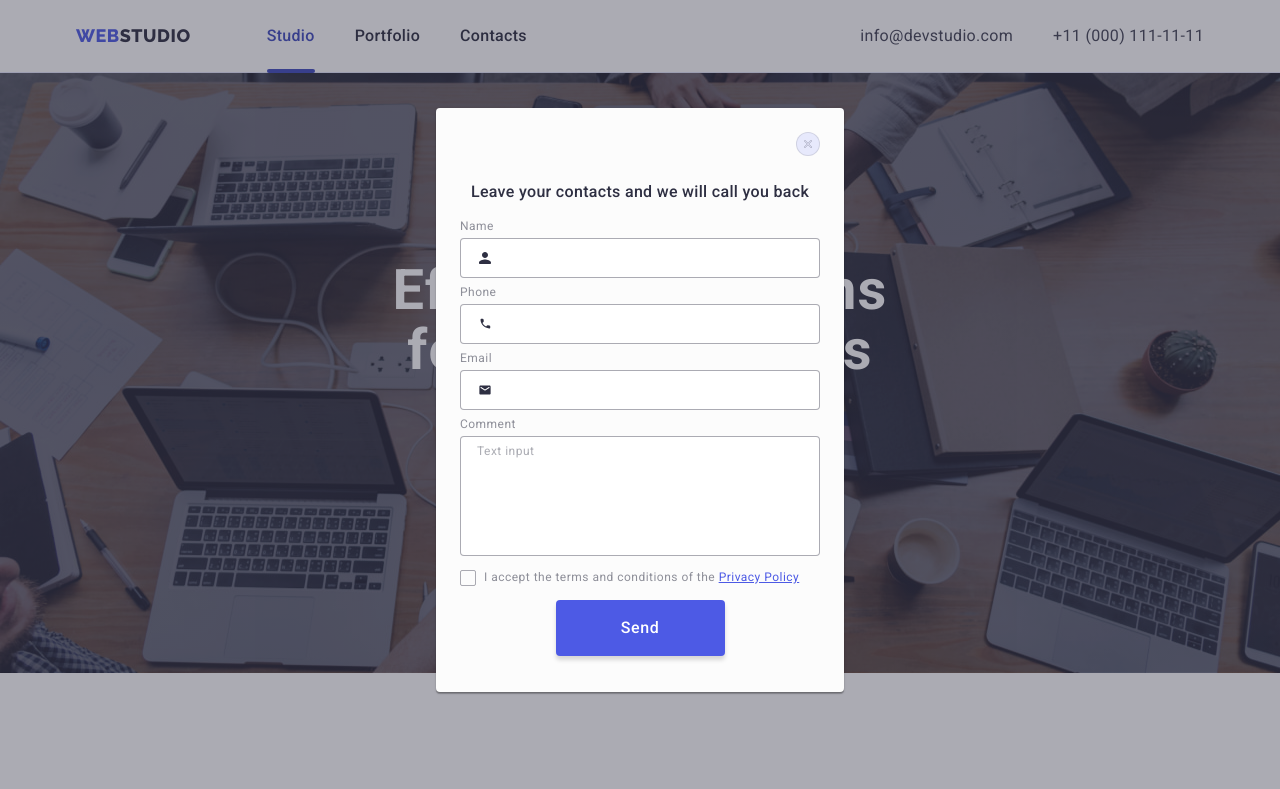
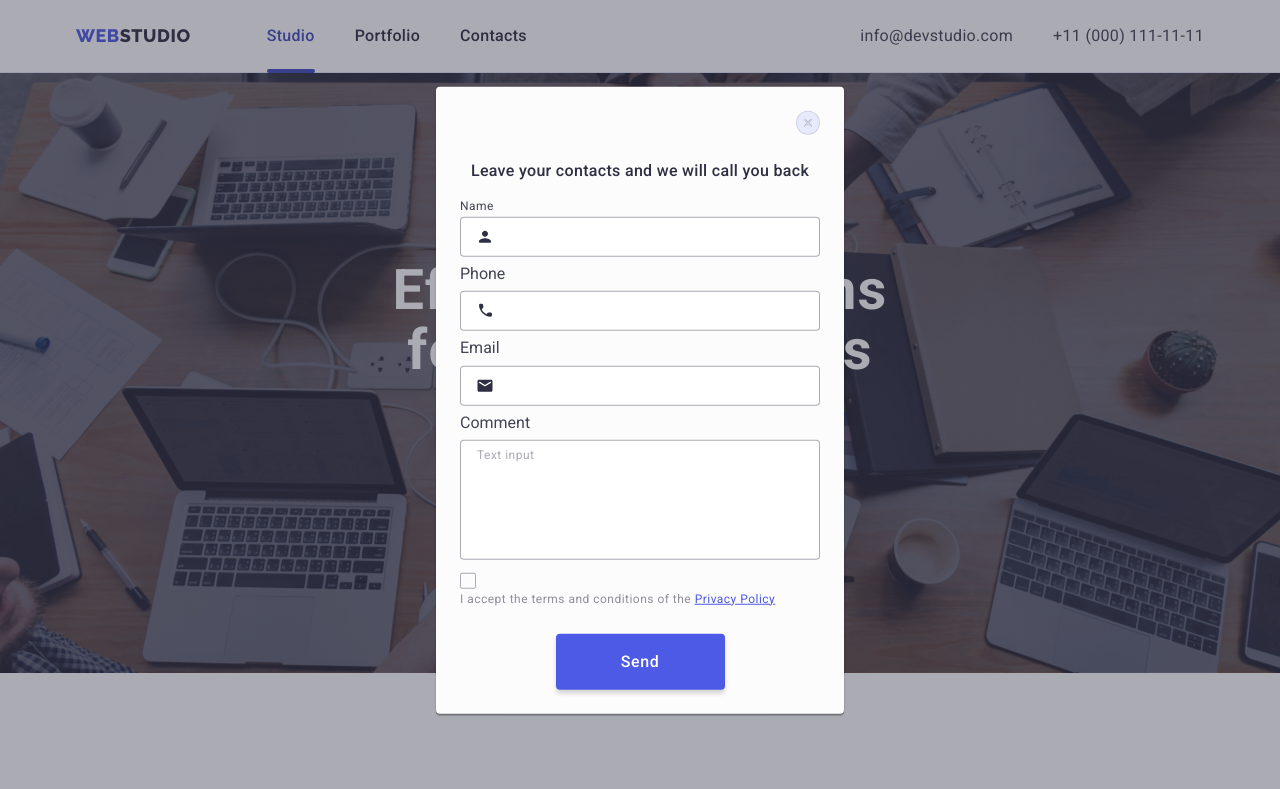
Before and after one commit to Olexandr1703/goit-markup-hw-05, a plain HTML site: page index.html in a window 1280 px wide. Both pictures are taken after a click on the button "Order Service". Shown: the top 789 px of the page. Drawn offline with nearby package versions, Linux system fonts and the light colour scheme; files whose address does not match are found by name.

Commit message:
goit-markup-hw-05

```diff
--- a/css/styles.css
+++ b/css/styles.css
@@ -809,10 +809,25 @@ button {
 .modal-form {
 }
 .modal-form-field {
-  position: relative;
   display: block;
   margin-bottom: 8px;
 }
+
+.modal-form-name {
+  display: block;
+  font-size: 12px;
+  font-family: Roboto;
+  font-weight: 400;
+  line-height: 1.17;
+  letter-spacing: 0.48px;
+  color: var(--clients-borderl);
+  margin-bottom: 4px;
+}
+
+.input-field {
+  position: relative;
+}
+
 .modal-form-label {
   display: block;
   margin-bottom: 4px;
@@ -825,11 +840,17 @@ button {
 .modal-form-input {
   width: 100%;
   height: 40px;
-  padding: 0 38px;
+  padding-left: 38px;
   border-radius: 4px;
   outline: transparent;
+  appearance: none;
+  color: var(--main-black-cl);
   transition: border-color 250ms cubic-bezier(0.4, 0, 0.2, 1);
   border: 1px solid var(--modal-windov-bg);
+}
+
+.checkbox-container {
+  margin-bottom: 24px;
 }
 
 .modal-form-input:focus {
@@ -841,11 +862,10 @@ button {
 }
 
 .modal-form-icon {
-  align-items: center;
-  justify-content: center;
   position: absolute;
-  bottom: 11px;
   left: 16px;
+  top: 50%;
+  transform: translateY(-50%);
   fill: var(--main-dark-cl);
   transition: fill 250ms cubic-bezier(0.4, 0, 0.2, 1);
 }
@@ -884,6 +904,7 @@ button {
   display: flex;
   align-items: center;
   justify-content: center;
+  fill: transparent;
   width: 16px;
   height: 16px;
   border-radius: 2px;
@@ -901,6 +922,7 @@ button {
 }
 
 .modal-form-checkbox-icon {
+  opacity: 0;
 }
 
 .modal-form-agreement-desc {
@@ -923,6 +945,15 @@ button {
 
 .modal-form-div {
   margin-bottom: 8px;
+}
+
+.pp-text {
+  color: var(--clients-border);
+  font-size: 12px;
+  font-style: normal;
+  font-weight: 400;
+  line-height: 1.17;
+  letter-spacing: 0.04em;
 }
 /*footer subscribe*/
 
--- a/index.html
+++ b/index.html
@@ -528,41 +528,62 @@
           Leave your contacts and we will call you back
         </p>
         <form class="modal-form" name="review_form">
-          <label class="modal-form-field">
-            <span class="modal-form-label">Name</span>
+          <div class="modal-form-field">
+            <label for="user_name" class="modal-form-name">Name</label>
+            <div class="input-field">
               <input class="modal-form-input" type="text" name="user_name" />
-            <svg class="modal-form-icon" width="18" height="18">
+              <svg class="modal-form-icon" width="18" height="24">
                 <use href="./images/icons.svg#person-black"></use>
               </svg>
-          </label>
-          <label class="modal-form-field">
-            <span class="modal-form-label">Phone</span>
-            <input class="modal-form-input" type="tel" name="user_phone" />
-            <svg class="modal-form-icon" width="18" height="18">
+            </div>
+          </div>
+          <div class="modal-form-field">
+            <label class="modal-form-field">Phone</label>
+            <div class="input-field">
+              <input
+                class="modal-form-input"
+                type="tel"
+                name="user_phone"
+                id="user_phone"
+              />
+              <svg class="modal-form-icon" width="18" height="24">
                 <use href="./images/icons.svg#phone-black"></use>
               </svg>
-          </label>
-          <label class="modal-form-field">
-            <span class="modal-form-label">Email</span>
-            <input class="modal-form-input" type="email" name="user_email" />
-            <svg class="modal-form-icon" width="18" height="18">
+            </div>
+          </div>
+          <div class="modal-form-field">
+            <label class="modal-form-field" for="user_email">Email</label>
+            <div class="input-field">
+              <input
+                class="modal-form-input"
+                type="email"
+                name="user_email"
+                id="user_email"
+              />
+              <svg class="modal-form-icon" width="18" height="24">
                 <use href="./images/icons.svg#email-black"></use>
               </svg>
-          </label>
-          <label class="modal-form-field">
-            <span class="modal-form-label">Comment</span>
+            </div>
+          </div>
+          <div class="modal-form-field">
+            <label class="modal-form-field" for="user_comment">Comment</label>
             <textarea
+              id="user_comment"
               name="user_comment"
               class="modal-form-comment"
               placeholder="Text input"
             ></textarea>
-          </label>
-          <label class="modal-form-agreement">
+          </div>
+          <div class="checkbox-container">
             <input
               class="modal-form-checkbox visually-hidden"
               type="checkbox"
               name="user_checkbox"
+              id="user_privacy"
+              value="true"
             />
+
+            <label for="user_privacy" class="pp-text">
               <span class="modal-form-custom-checkbox">
                 <svg class="modal-form-checkbox-icon" width="10" height="8">
                   <use href="./images/icons.svg#vector"></use>
@@ -573,6 +594,7 @@
                 <a class="modal-form-link" href="#">Privacy Policy</a>
               </span>
             </label>
+          </div>
           <button class="hero-btn" type="submit">Send</button>
         </form>
       </div>
```
Lines whose indentation alone changed are shown as unchanged.
